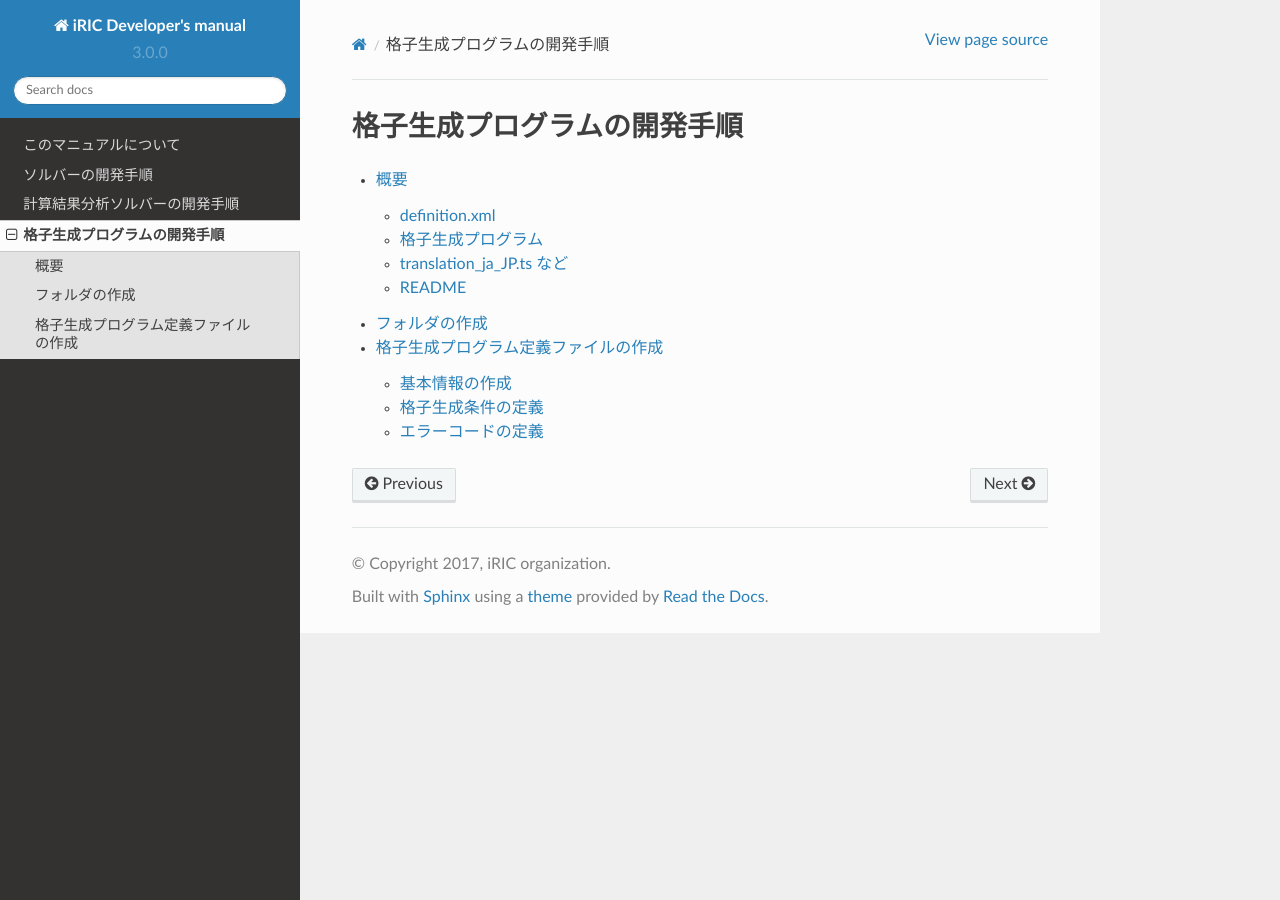
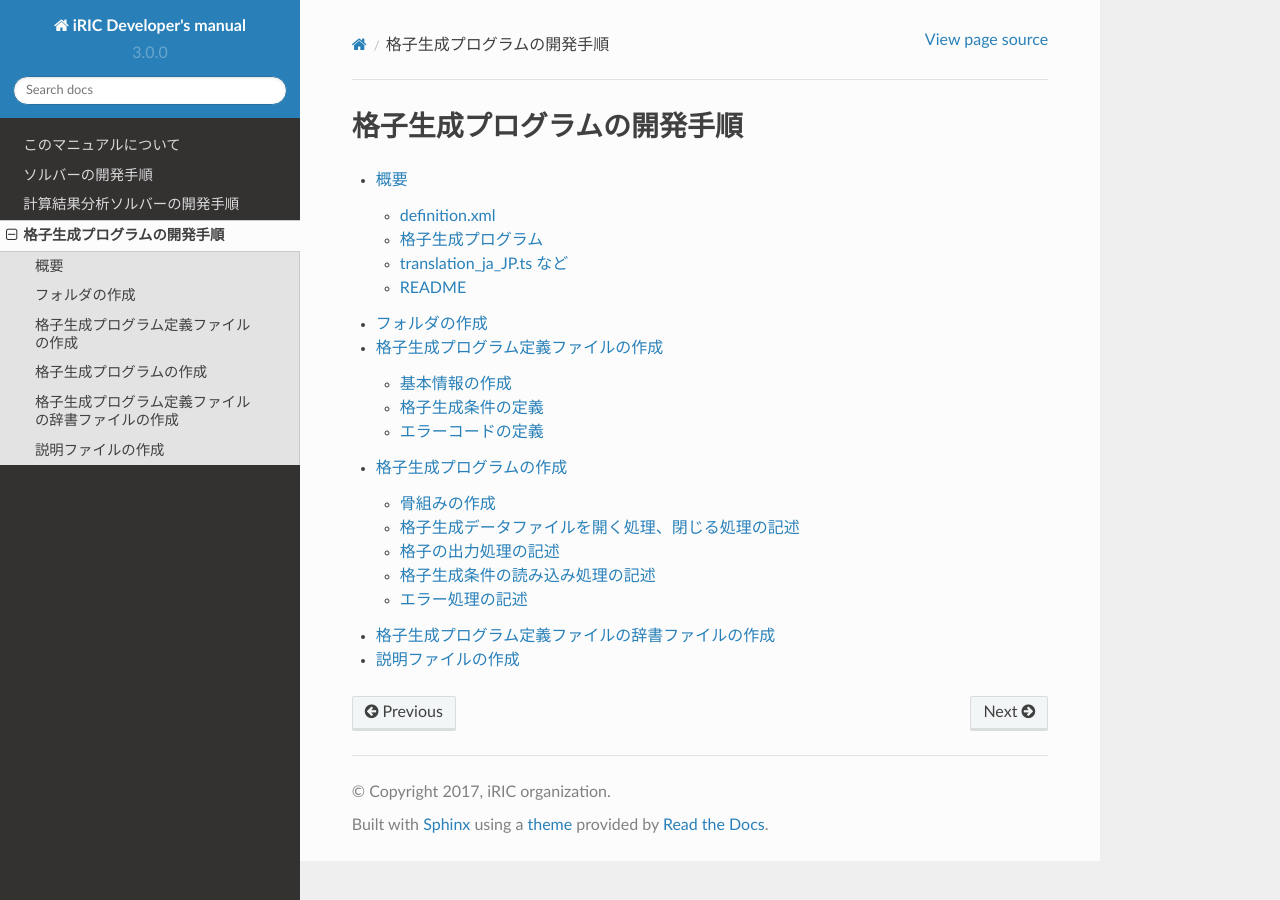
Before and after one commit to scharlton2/solver_dev_manual, a Sphinx documentation site: the page built from source/04_how_to_dev_gridgenerator.rst, in a window 1280 px wide. Built offline with Sphinx 7.4.7 and the Read the Docs theme 2.0.0, drawn with Linux system fonts in a browser that asks for light colours.

Commit message:
格子生成プログラムの作成まで完成。

```diff
--- /dev/null
+++ b/source/04/03_01_gridgenerator_skeleton.rst
@@ -0,0 +1,25 @@
+.. _gridgenerator_dev_skeleton:
+
+骨組みの作成
+------------
+
+格子生成プログラムの骨組みを作成します。
+:numref:`gridgenerator_skeleton` に示すソースコードを作成して、
+sample.f90 という名前で保存します。この時点では、このプログラムは何もしていません。
+
+このソースコードをコンパイルします。コンパイル方法は、コンパイラによって異なります。
+gfortran, Intel Fortran Compiler でのコンパイル方法を
+7.2 で解説していますので、参考にしてください。
+
+.. code-block:: fortran
+   :caption: サンプル格子生成プログラム ソースコード
+   :name: gridgenerator_skeleton
+   :linenos:
+
+   program SampleProgram
+     implicit none
+     include 'cgnslib_f.h'
+   end program SampleProgram
+
+
+コンパイルが成功することを確認してください。
--- /dev/null
+++ b/source/04/03_02_gridgenerator_openclose.rst
@@ -0,0 +1,57 @@
+
+格子生成データファイルを開く処理、閉じる処理の記述
+--------------------------------------------------
+
+格子生成データファイルを開く処理、閉じる処理を記述します。
+
+格子計算プログラムは、処理開始時に
+格子生成データファイルを開き、終了時に閉じる必要があります。iRIC
+は引数として格子生成データファイルのファイル名を渡すため、
+そのファイル名を開きます。
+
+引数の数と引数を取得するための方法は、コンパイラによって異なります。
+gfortran, Intel Fortran compiler での引数の取得方法を 7.1
+で説明していますので、参考にしてください。ここでは、Intel Fortran
+compiler でコンパイルする場合の方法で記述します。
+
+処理を追記したソースコードを :numref:`gridgenerator_with_open_close`
+に示します。追記した部分を強調して示します。
+
+.. code-block:: fortran
+   :caption: 計算データファイルを開く処理、閉じる処理を追記したソースコード
+   :name: gridgenerator_with_open_close
+   :linenos:
+   :emphasize-lines: 5-25
+
+   program SampleProgram
+     implicit none
+     include 'cgnslib_f.h'
+
+     integer:: fin, ier
+     integer:: icount, istatus
+
+     character(200)::condFile
+
+     icount = nargs()
+     if ( icount.eq.2 ) then
+       call getarg(1, condFile, istatus)
+     else
+       stop "Input File not specified."
+     endif
+
+     ! 格子生成データファイルを開く
+     call cg_open_f(condFile, CG_MODE_MODIFY, fin, ier)
+     if (ier /=0) stop "*** Open error of CGNS file ***"
+
+     ! 内部変数の初期化。戻り値は 1 になるが問題ない。
+     call cg_iric_init_f(fin, ier)
+
+     ! 格子生成データファイルを閉じる
+     call cg_close_f(fin, ier)
+   end program SampleProgram
+
+:ref:`gridgenerator_dev_skeleton` と同様に、ファイルのコンパイルを行います。
+問題なくコンパイルが成功することを確認してください。
+
+この節で追加した関数の詳細については、6.3.2, 6.3.3, 6.3.15
+を参照してください。
--- /dev/null
+++ b/source/04/03_03_gridgenerator_add_gridoutput.rst
@@ -0,0 +1,101 @@
+.. _gridgenerator_add_groudoutput:
+
+格子の出力処理の記述
+---------------------
+
+格子の出力処理を記述します。
+
+まずは、iRIC との連携が正しく行えることを確認するため、
+単純な格子を生成して出力する処理を記述します。
+
+格子を出力する処理を追記したソースコードを
+:numref:`gridgenerator_with_grid_output`
+に示します。追記した部分を強調して示します。
+
+.. code-block:: fortran
+   :caption: 格子を出力する処理を追記したソースコード
+   :name: gridgenerator_with_grid_output
+   :linenos:
+   :emphasize-lines: 7-8,25-40
+
+   program SampleProgram
+     implicit none
+     include 'cgnslib_f.h'
+
+     integer:: fin, ier
+     integer:: icount, istatus
+     integer:: imax, jmax
+     double precision, dimension(:,:), allocatable::grid_x, grid_y
+     character(200)::condFile
+
+     icount = nargs()
+     if ( icount.eq.2 ) then
+       call getarg(1, condFile, istatus)
+     else
+       stop "Input File not specified."
+     endif
+
+     ! 格子生成データファイルを開く
+     call cg_open_f(condFile, CG_MODE_MODIFY, fin, ier)
+     if (ier /=0) stop "*** Open error of CGNS file ***"
+
+     ! 内部変数の初期化。戻り値は 1 になるが問題ない。
+     call cg_iric_init_f(fin, ier)
+
+     imax = 10
+     jmax = 10
+
+     ! 格子生成用のメモリを確保
+     allocate(grid_x(imax,jmax), grid_y(imax,jmax)
+
+     ! 格子を生成
+     do i = 1, imax
+       do j = 1, jmax
+         grid_x(i, j) = i
+         grid_y(i, j) = j
+       end do
+     end do
+
+     ! 格子を出力
+     cg_iric_writegridcoord2d_f(imax, jmax, grid_x, grid_y, ier)
+
+     ! 格子生成データファイルを閉じる
+     call cg_close_f(fin, ier)
+   end program SampleProgram
+
+コンパイルしたら、できた実行プログラムを :ref:`create_gridgen_folder`
+で作成したフォルダにコピーし、名前を :ref:`gridgendef_create_basic_info`
+で executable 属性に指定した名前 (この例なら "generator.exe" )
+に変更してください。またこの時、格子生成プログラムの実行に必要な
+DLLなども同じフォルダにコピーしてください。
+
+この段階で、iRIC から格子生成プログラムが正しく起動できるか確認します。
+
+ソルバーに "Nays2DH" を指定して、新しいプロジェクトを開始し、
+:ref:`gridgendef_create_basic_info` で行ったのと同じ操作で
+格子生成アルゴリズムに "Sample Grid Creator"
+を選択し、格子生成ダイアログを表示します。表示されるダイアログを
+:numref:`gridgen_cond_dialog_for_testing`
+に示します。
+
+.. _gridgen_cond_dialog_for_testing:
+
+.. figure:: images/gridgen_cond_dialog_for_testing.png
+
+   格子生成条件設定ダイアログ 表示例
+
+"格子生成" ボタンを押します。すると、格子生成プログラムが 10 x 10 の
+格子を生成し、それがiRIC 上に読み込まれるのが確認できます。
+"格子生成" ボタンを押した後のプリプロセッサの表示画面を
+:numref:`preprocessor_after_gridgen` に示します。
+
+.. _preprocessor_after_gridgen:
+
+.. figure:: images/preprocessor_after_gridgen.png
+
+   プリプロセッサ表示例
+
+なお、この節で追加した格子出力用の関数の詳細については、
+6.3.8 を参照してください。ただし 6.3.8
+では3次元格子の出力用関数についても解説していますが、
+格子生成プログラムで利用できるのは、2次元格子の出力用関数だけです。
--- /dev/null
+++ b/source/04/03_04_gridgenerator_add_load_cond.rst
@@ -0,0 +1,88 @@
+格子生成条件の読み込み処理の記述
+---------------------------------
+
+格子生成条件の読み込み処理を記述します。
+
+iRIC は、 :ref:`how_to_create_gridgen_def_file` で作成した
+定義ファイルに従って格子生成条件を格子生成データファイルに出力しますので、
+それに対応するように格子生成条件の読み込み処理を記述します。
+
+格子生成条件の読み込み処理を追記したソースコードを
+:numref:`gridgenerator_with_grid_loadgridgencond`
+に示します。追記した部分を太字で示します。格子生成条件を読み込む関数に
+渡す引数が、 :ref:`gridgendef_define_gridgencond`
+で定義ファイルに記述したItem 要素の name 属性と一致していることに
+注目してください。
+
+コンパイルしたら、 :ref:`gridgenerator_add_groudoutput`
+の時と同様の手順で格子を生成し、指定した通りの格子生成条件で
+格子が生成することを確認してください。
+
+定義ファイルで定義する格子生成条件と、それを読み込むための iRIClib
+の関数の対応関係については、5.3.1
+を参照してください。格子生成条件の読み込みに使う関数の詳細については、6.3.5
+を参照してください。
+
+.. code-block:: fortran
+   :caption: 格子生成条件の読み込み処理を追記したソースコード
+   :name: gridgenerator_with_grid_loadgridgencond
+   :linenos:
+   :emphasize-lines: 8-9,11,29-34,38,45,51-53
+
+   program SampleProgram
+     implicit none
+     include 'cgnslib_f.h'
+
+     integer:: fin, ier
+     integer:: icount, istatus
+     integer:: imax, jmax
+     integer:: elev_on
+     double precision:: elev_value
+     double precision, dimension(:,:), allocatable::grid_x, grid_y
+     double precision, dimension(:,:), elevation
+
+     character(200)::condFile
+
+     icount = nargs()
+     if ( icount.eq.2 ) then
+       call getarg(1, condFile, istatus)
+     else
+       stop "Input File not specified."
+     endif
+
+     ! 格子生成データファイルを開く
+     call cg_open_f(condFile, CG_MODE_MODIFY, fin, ier)
+     if (ier /=0) stop "*** Open error of CGNS file ***"
+
+     ! 内部変数の初期化。戻り値は 1 になるが問題ない。
+     call cg_iric_init_f(fin, ier)
+
+     ! 格子生成条件の読み込み
+     ! 簡潔に記述するため、エラー処理は行っていない
+     call cg_iric_read_integer_f("imax", imax, ier)
+     call cg_iric_read_integer_f("jmax", jmax, ier)
+     call cg_iric_read_integer_f("elev_on", elev_on, ier)
+     call cg_iric_read_real_f("elev_value", elev_value, ier)
+
+     ! 格子生成用のメモリを確保
+     allocate(grid_x(imax,jmax), grid_y(imax,jmax)
+     allocate(elevation(imax,jmax))
+
+     ! 格子を生成
+     do i = 1, isize
+       do j = 1, jsize
+         grid_x(i, j) = i
+         grid_y(i, j) = j
+         elevation(i, j) = elev_value
+       end do
+     end do
+
+     ! 格子を出力
+     cg_iric_writegridcoord2d_f(imax, jmax, grid_x, grid_y, ier)
+     if (elev_on == 1) then
+       cg_iric_write_grid_real_node_f("Elevation", elevation, ier);
+     end if
+
+     ! 格子生成データファイルを閉じる
+     call cg_close_f(fin, ier)
+   end program SampleProgram
--- /dev/null
+++ b/source/04/03_05_gridgenerator_add_errorhandling.rst
@@ -0,0 +1,54 @@
+.. _gridgenerator_add_errorhandling:
+
+エラー処理の記述
+----------------
+
+格子生成条件に問題があった場合のエラー処理を記述します。
+
+エラー処理を追記したソースコードを :numref:`gridgenerator_with_error_handling`
+に示します。太字で示したのが追記した部分です。追記した部分により、格子の格子点数が
+100000 を超えるような imax, jmax
+を指定した時は、エラーが発生するようにしました。
+
+コンパイルしたら、 :ref:`gridgenerator_add_groudoutput`
+の時と同様の手順で格子を生成し、imax x jmax が
+100000より大きくなる条件の時には、 :numref:`gridgenerator_error_dialog`
+に示すようなダイアログが表示されることを確認してください。例えば、 IMax,
+JMax にそれぞれ 10000 を指定してみてください。
+
+エラー処理に使う関数の詳細については 6.3.14 を参照してください。
+
+.. code-block:: fortran
+   :caption: エラー処理を追記したソースコード (抜粋)
+   :name: gridgenerator_with_error_handling
+   :linenos:
+   :emphasize-lines: 10-16
+
+   ! (前略)
+
+     ! 格子生成条件の読み込み
+     ! 簡潔に記述するため、エラー処理は行っていない
+     call cg_iric_read_integer_f("imax", imax, ier)
+     call cg_iric_read_integer_f("jmax", jmax, ier)
+     call cg_iric_read_integer_f("elev_on", elev_on, ier)
+     call cg_iric_read_real_f("elev_value", elev_value, ier)
+
+     ! エラー処理
+     if (imax * jmax > 100000 ) then
+       ! 100000 より大きい格子は生成できない
+       call cg_iric_write_errorcode(1, ier)
+       cg_close_f(fin, ier)
+       stop
+     endif
+
+     ! 格子生成用のメモリを確保
+     allocate(grid_x(imax,jmax), grid_y(imax,jmax)
+     allocate(elevation(imax,jmax))
+
+   ! (後略)
+
+.. _gridgenerator_error_dialog:
+
+.. figure:: images/gridgenerator_error_dialog.png
+
+   格子生成エラーダイアログ 表示例
--- /dev/null
+++ b/source/04/03_gridgenerator.rst
@@ -0,0 +1,47 @@
+.. _how_to_dev_gridgen:
+
+格子生成プログラムの作成
+========================
+
+格子生成プログラムを作成します。この例では、格子生成プログラムは FORTRAN
+言語で開発します。
+
+iRIC と連携する格子生成プログラムを開発するには、
+格子生成プログラム定義ファイルに従って iRIC
+が生成する格子生成データファイルを、
+格子生成条件、格子の入出力に利用する必要があります。
+
+iRIC が生成する格子生成データファイルは、CGNS
+ファイルという形式です。CGNS ファイルの入出力には、iRIClib
+というライブラリを使用します。
+
+この節では、:ref:`how_to_create_gridgen_def_file`
+で作成した定義ファイルに従ってiRIC が生成する格子生成データファイルを読みこんで、
+格子を生成するプログラムを開発する流れを説明します。
+
+この格子生成プログラムで行われる入出力処理を :numref:`gridgenerator_dev_flow`
+に示します。
+
+.. _gridgenerator_dev_flow:
+
+.. csv-table:: 格子生成プログラムの入出力の処理の流れ
+   :file: gridgenerator_dev_flow.csv
+   :header-rows: 1
+
+
+この節では、格子生成プログラムを以下の手順で作成します。
+
+#. 骨組みの作成
+#. 格子生成データファイルを開く処理、閉じる処理の記述
+#. 格子の出力処理の記述
+#. 格子生成条件の読み込み処理の記述
+#. エラー処理の記述
+
+.. toctree::
+   :maxdepth: 4
+
+   03_01_gridgenerator_skeleton
+   03_02_gridgenerator_openclose
+   03_03_gridgenerator_add_gridoutput
+   03_04_gridgenerator_add_load_cond
+   03_05_gridgenerator_add_errorhandling
--- /dev/null
+++ b/source/04/04_dictionary.rst
@@ -0,0 +1,94 @@
+.. _how_to_setup_dictionary_gridgen:
+
+格子生成プログラム定義ファイルの辞書ファイルの作成
+--------------------------------------------------
+
+格子生成プログラム定義ファイルで用いられている文字列のうち、
+ダイアログ上に表示される文字列を翻訳して表示するための
+辞書ファイルを作成します。
+
+まず、iRIC から、以下のメニューを起動します。
+すると、格子生成プログラム定義ファイルの辞書更新ウィザードが表示されます。
+ダイアログの表示例を、:numref:`dict_wizard_intro_gridgen`
+～ :numref:`dict_wizard_confirm_gridgen` に示します。
+
+**メニュー:** オプション(O) --> 辞書ファイルの作成・更新(C)
+
+
+.. _dict_wizard_intro_gridgen:
+
+.. figure:: images/dict_wizard_intro.png
+
+   定義ファイルの翻訳辞書 更新ウィザード 表示例 (1ページ目)
+
+
+.. _dict_wizard_select_gridgenerator:
+
+.. figure:: images/dict_wizard_select_gridgenerator.png
+
+   定義ファイルの翻訳辞書 更新ウィザード 表示例 (2ページ目)
+
+
+.. _dict_wizard_confirm_gridgen:
+
+.. figure:: images/dict_wizard_confirm.png
+
+   定義ファイルの翻訳辞書 更新ウィザード 表示例 (3ページ目)
+
+辞書ファイルは、格子生成プログラムソルバー定義ファイルと
+同じフォルダに作成されます。
+作成された辞書ファイルは、翻訳前の英語のみが含まれています。
+辞書ファイルはテキストファイルですので、
+テキストエディタなどで開いて編集します。辞書ファイルは、
+UTF-8 で保存してください。
+
+辞書ファイルの編集例を、 :numref:`translation_dict_before_gridgen`
+:numref:`translation_dict_after_gridgen`
+に示します。例に示したように、translation
+要素の中に翻訳後の文字列を追記してください。
+
+.. code-block:: xml
+   :caption: 格子生成プログラム定義ファイルの辞書ファイルの一部 (編集前)
+   :name: translation_dict_before_gridgen
+   :linenos:
+
+   <message>
+     <source>Sample Grid Creator</source>
+     <translation></translation>
+   </message>
+
+.. code-block:: xml
+   :caption: 格子生成プログラム定義ファイルの辞書ファイルの一部 (編集後)
+   :name: translation_dict_after_gridgen
+   :linenos:
+   :emphasize-lines: 3
+
+   <message>
+     <source>Sample Grid Creator</source>
+     <translation>サンプル格子生成プログラム</translation>
+   </message>
+
+なお、辞書ファイルは、Qt に付属する Qt Linguist
+を利用して編集することもできます。Qt Linguist の画面表示例を
+:numref:`qt_linguist_screenshot_gridgen`
+に示します。Qt Linguist は、以下の URL からダウンロードできる Qt
+に含まれています。
+
+`https://www.qt.io/download/ <https://www.qt.io/download/>`_
+
+.. _qt_linguist_screenshot_gridgen:
+
+.. figure:: images/qt_linguist_screenshot.png
+
+   Qt Linguist 画面表示例
+
+翻訳が完了したら、iRICを確認したい言語に切り替えてから iRIC
+を起動し直し、正しく翻訳されて表示されるか確認します。
+翻訳完了後の格子生成条件設定ダイアログの表示例を
+:numref:`gridgen_dialog_translated` に示します。
+
+.. _gridgen_dialog_translated:
+
+.. figure:: images/gridgen_dialog_translated.png
+
+   翻訳完了後の格子生成条件設定ダイアログ 表示例
--- /dev/null
+++ b/source/04/05_readme.rst
@@ -0,0 +1,31 @@
+.. _how_to_setup_readme_gridgen:
+
+説明ファイルの作成
+------------------
+
+格子生成プログラムの概要について説明するファイルを作成します。
+
+README というファイル名のテキストファイルを、
+:ref:`create_gridgen_folder` で作成したフォルダ
+の下に作成します。文字コードは UTF-8 にします。
+
+なお、説明ファイルは、以下の例のようなファイル名で言語ごとに用意します。
+言語ごとの説明ファイルがない場合、 README が使用されます。
+
+- 英語: README
+- 日本語: README_ja_JP
+
+"README\_" 以降につく文字列は、辞書ファイルの "translation\_\*\*\*\*\*.ts" の
+"\*\*\*\*\*" の部分と同じですので、日本語以外の説明ファイルを作る際のファイル名は、
+辞書ファイルのファイル名を参考にして決めて下さい。
+
+説明ファイルの内容は、格子生成アルゴリズム選択ダイアログで、
+説明欄に表示されます。ファイルを作成したら、
+iRIC 上で正しく表示されるか確認して下さい。ダイアログの表示例を、
+:numref:`screenshot_for_readme_gridgen` に示します。
+
+.. _screenshot_for_readme_gridgen:
+
+.. figure:: images/gridgen_readme.png
+
+   格子生成アルゴリズム選択ダイアログ 表示例
--- /dev/null
+++ b/source/04/gridgenerator_dev_flow.csv
@@ -0,0 +1,6 @@
+処理の内容
+格子生成データファイルを開く
+内部変数の初期化
+格子生成条件の読み込み
+格子の出力
+格子生成データファイルを閉じる
--- a/source/04_how_to_dev_gridgenerator.rst
+++ b/source/04_how_to_dev_gridgenerator.rst
@@ -8,3 +8,6 @@
 
    04/01_abstract
    04/02_folder_gridgendef
+   04/03_gridgenerator
+   04/04_dictionary
+   04/05_readme
```
Also changed, not shown: source/04/02_03_gridgendef_errorcode.rst (+5 -4 lines), source/04/images/dict_wizard_confirm.png (added), source/04/images/dict_wizard_intro.png (added), source/04/images/dict_wizard_select_gridgenerator.png (added), source/04/images/gridgen_cond_dialog_for_testing.png (added), source/04/images/gridgen_dialog_translated.png (added), source/04/images/gridgen_readme.png (added), source/04/images/gridgenerator_error_dialog.png (added), source/04/images/preprocessor_after_gridgen.png (added), source/04/images/qt_linguist_screenshot.png (added).
